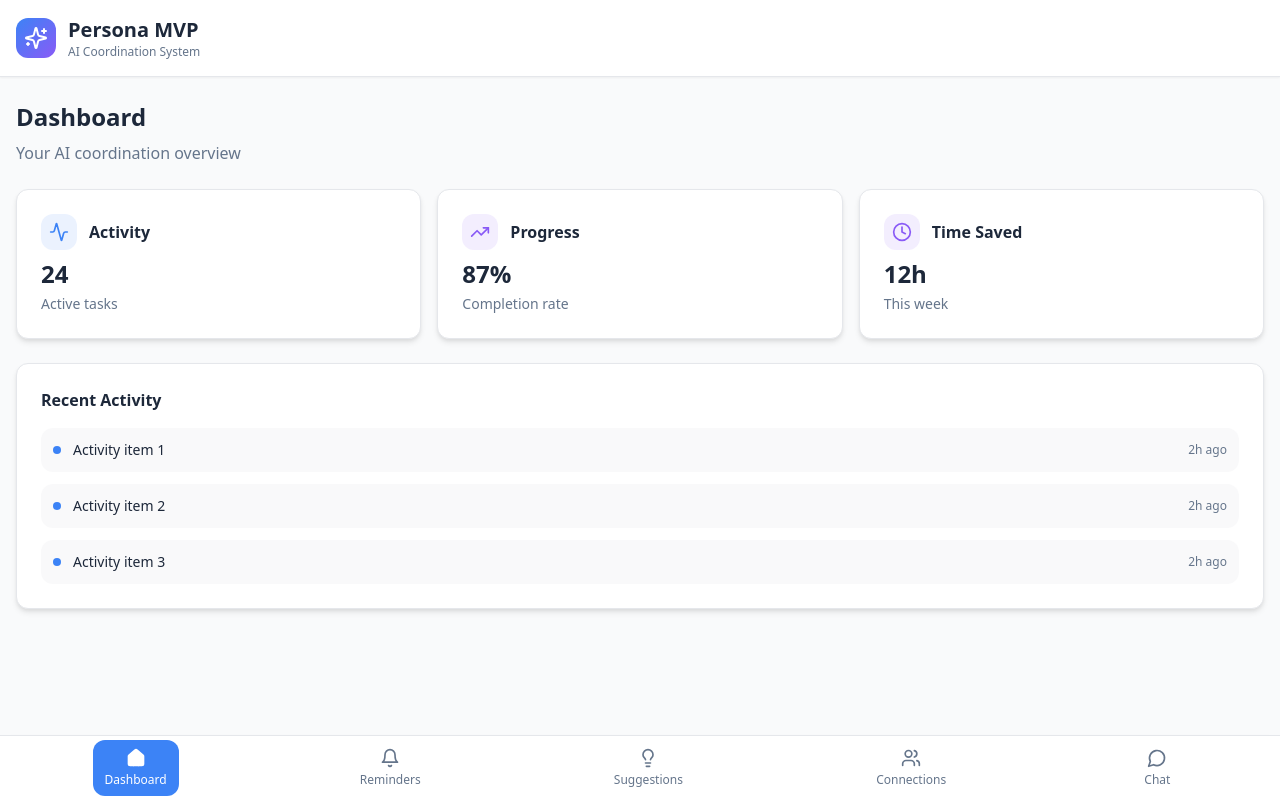
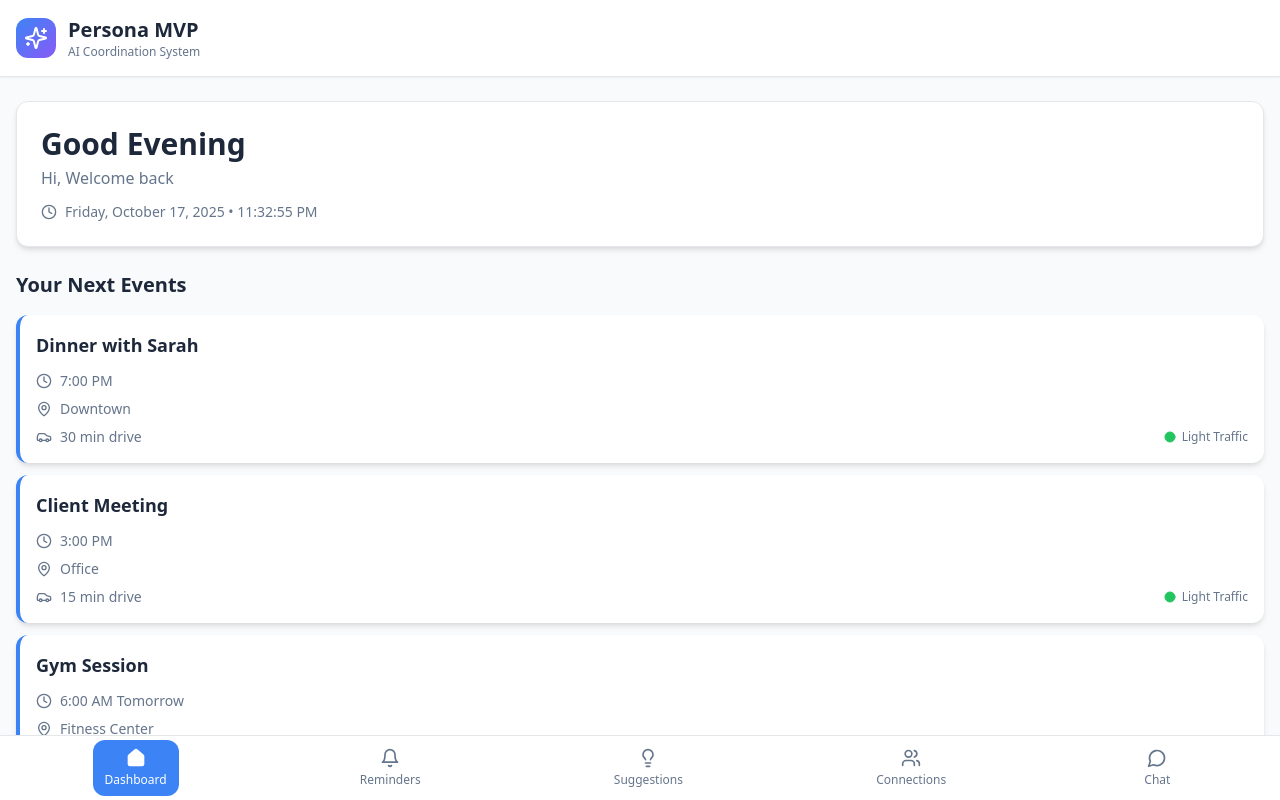
Before and after one commit to Launchpad-Labs-projects/persona_ai, a React (Vite) app: page / in a window 1280 px wide. Shown: the top 800 px of the page. Built offline with nearby package versions, Linux system fonts and the light colour scheme; the HTML template or start-up script is replaced by a standard one.

Commit message:
Update Dashboard tab

```diff
--- a/src/components/tabs/DashboardTab.tsx
+++ b/src/components/tabs/DashboardTab.tsx
@@ -1,13 +1,112 @@
-import { Activity, TrendingUp, Clock } from "lucide-react";
+import { Activity, TrendingUp, Clock, MapPin, Car, Circle } from "lucide-react";
+import { format } from "date-fns";
+import { useEffect, useState } from "react";
+
+const getGreeting = () => {
+  const hour = new Date().getHours();
+  if (hour >= 5 && hour < 12) return "Good Morning";
+  if (hour >= 12 && hour < 17) return "Good Afternoon";
+  return "Good Evening";
+};
+
+const upcomingEvents = [
+  {
+    id: 1,
+    name: "Dinner with Sarah",
+    time: "7:00 PM",
+    location: "Downtown",
+    distance: "30 min drive",
+    traffic: "light" as const,
+  },
+  {
+    id: 2,
+    name: "Client Meeting",
+    time: "3:00 PM",
+    location: "Office",
+    distance: "15 min drive",
+    traffic: "light" as const,
+  },
+  {
+    id: 3,
+    name: "Gym Session",
+    time: "6:00 AM Tomorrow",
+    location: "Fitness Center",
+    distance: "10 min drive",
+    traffic: "light" as const,
+  },
+];
+
+const trafficColors = {
+  light: "text-green-500",
+  moderate: "text-yellow-500",
+  heavy: "text-red-500",
+};
 
 export const DashboardTab = () => {
+  const [currentTime, setCurrentTime] = useState(new Date());
+
+  useEffect(() => {
+    const timer = setInterval(() => {
+      setCurrentTime(new Date());
+    }, 1000);
+
+    return () => clearInterval(timer);
+  }, []);
+
   return (
     <div className="space-y-6 animate-fade-in">
-      <div>
-        <h2 className="text-2xl font-bold text-foreground mb-2">Dashboard</h2>
-        <p className="text-muted-foreground">Your AI coordination overview</p>
+      {/* Header Section */}
+      <div className="bg-card rounded-xl p-6 shadow-md border border-border">
+        <h2 className="text-3xl font-bold text-foreground mb-1">{getGreeting()}</h2>
+        <p className="text-muted-foreground mb-3">Hi, Welcome back</p>
+        <div className="flex items-center gap-2 text-sm text-muted-foreground">
+          <Clock className="h-4 w-4" />
+          <span>{format(currentTime, "EEEE, MMMM d, yyyy • h:mm:ss a")}</span>
+        </div>
       </div>
 
+      {/* Upcoming Events Section */}
+      <div>
+        <h3 className="text-xl font-bold text-foreground mb-4">Your Next Events</h3>
+        <div className="space-y-3">
+          {upcomingEvents.map((event) => (
+            <div
+              key={event.id}
+              className="bg-card rounded-lg p-4 shadow-md border-l-4 border-l-primary hover:shadow-lg transition-shadow duration-fast"
+            >
+              <h4 className="font-bold text-foreground text-lg mb-3">{event.name}</h4>
+
+              <div className="space-y-2">
+                <div className="flex items-center gap-2 text-sm text-muted-foreground">
+                  <Clock className="h-4 w-4" />
+                  <span>{event.time}</span>
+                </div>
+
+                <div className="flex items-center gap-2 text-sm text-muted-foreground">
+                  <MapPin className="h-4 w-4" />
+                  <span>{event.location}</span>
+                </div>
+
+                <div className="flex items-center justify-between">
+                  <div className="flex items-center gap-2 text-sm text-muted-foreground">
+                    <Car className="h-4 w-4" />
+                    <span>{event.distance}</span>
+                  </div>
+
+                  <div className="flex items-center gap-1.5">
+                    <Circle className={`h-3 w-3 fill-current ${trafficColors[event.traffic]}`} />
+                    <span className="text-xs text-muted-foreground capitalize">
+                      {event.traffic} traffic
+                    </span>
+                  </div>
+                </div>
+              </div>
+            </div>
+          ))}
+        </div>
+      </div>
+
+      {/* Stats Section */}
       <div className="grid grid-cols-1 md:grid-cols-3 gap-4">
         <div className="bg-card rounded-xl p-6 shadow-md border border-border">
           <div className="flex items-center gap-3 mb-2">
```
